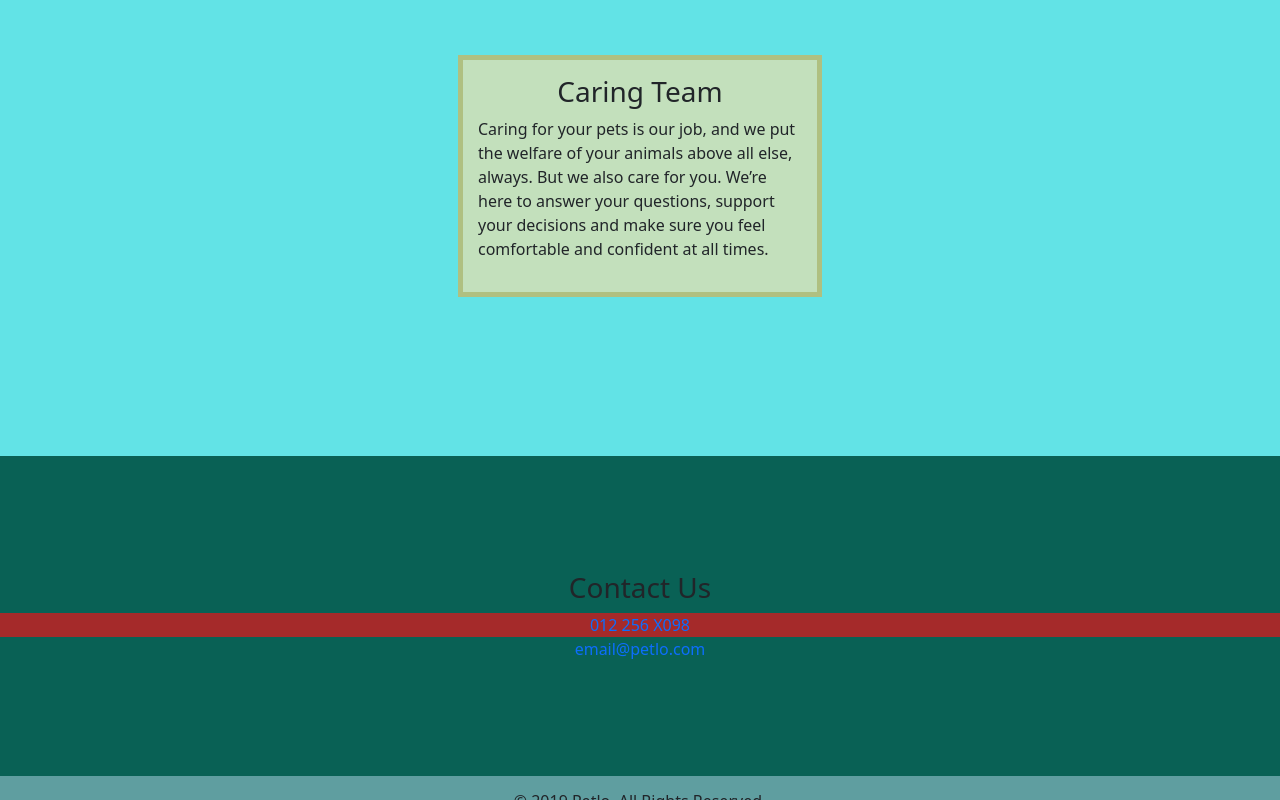
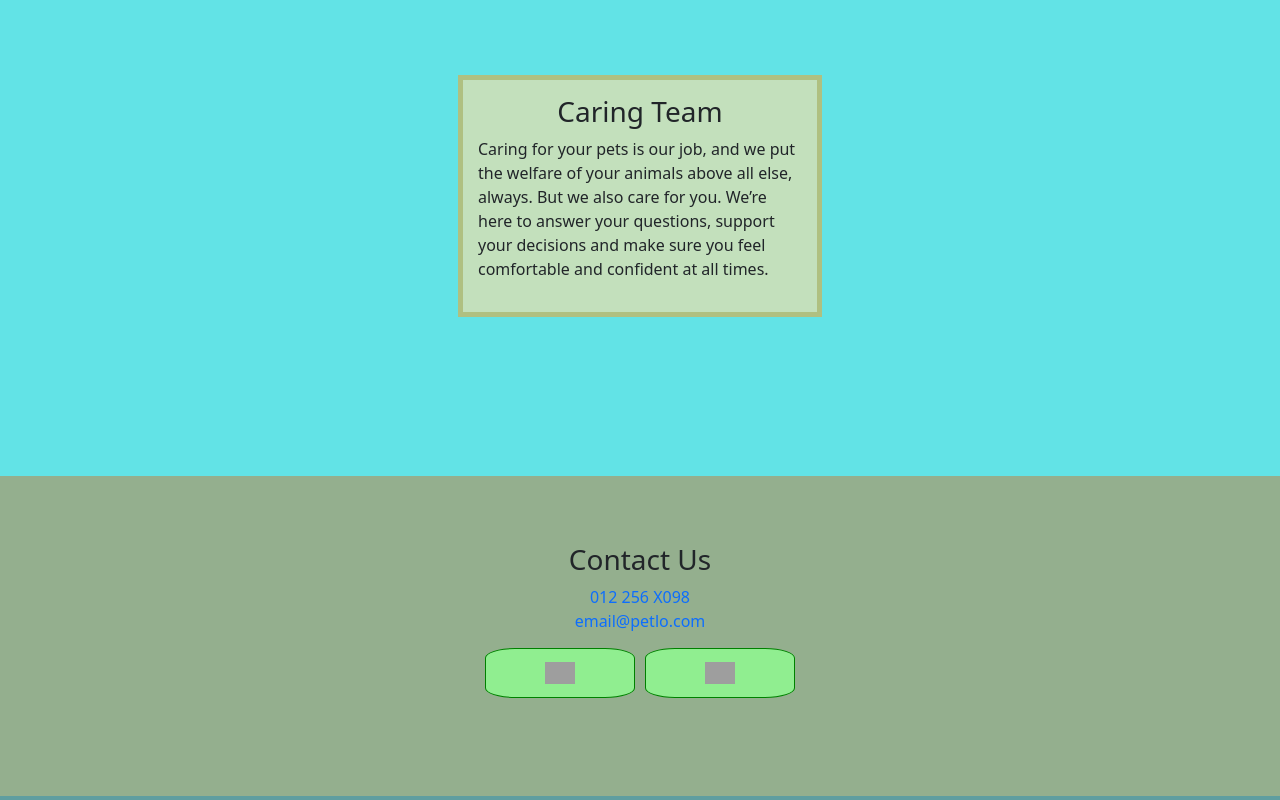
Before and after one commit to RubelBiswasCS/pet-buddies, a plain HTML site: page index.html in a window 1280 px wide. Shown: the part 2000-2800 px from the top of the page. Drawn offline with nearby package versions, Linux system fonts and the light colour scheme; grey boxes are pictures that could not be loaded.

Commit message:
modified contact section

```diff
--- a/css/style.css
+++ b/css/style.css
@@ -81,7 +81,7 @@ h1,h3{
     justify-content: center;
     flex-direction: column;
     min-height: 40vh;
-    background-color: rgb(9, 97, 85);
+    background-color: rgb(148, 175, 142);
 }
 .width30p{
     width: 75%;
@@ -123,3 +123,47 @@ a{
 
 }
 }
+
+
+ul{
+    display: flex;
+    justify-content: center;
+    align-items: center;
+    padding: 10px;
+    /* background-color: fuchsia; */
+}
+.social li{
+    display: flex;
+    align-items: center;
+    justify-content: center;
+    margin: 5px;
+    box-sizing: border-box;
+    width: 150px;
+    height: 50px;
+    background-color: lightgreen;
+    list-style-type: none;
+    border: 1px solid green;
+    border-radius: 20%;
+}
+li:hover{
+    box-shadow: 0 0 0 4px grey;
+}
+.social li a{
+    display: flex;
+    justify-content: center;
+    padding: 10px;
+
+    height: auto;
+
+}
+
+li .s-logo{
+    width:30px;
+    height:auto;
+}
+.social{
+    display: flex;
+    flex-direction: column;
+    align-items: center;
+    justify-content: center;
+}
--- a/index.html
+++ b/index.html
@@ -86,12 +86,25 @@
         <section id="contact">
           <h3>Contact Us</h3>
           <div class="flex-center">
-            <div class="flex-center" style="background-color: brown;"><a href tel:012 256 X098>012 256 X098</a></div>
+            <div class="flex-center" ><a href tel:012 256 X098>012 256 X098</a></div>
             <a href="maito:email@petlo.com">email@petlo.com</a>
           </div>
-          <div>
+          <div class="flex-center social" >
+            <!-- <a href="#"><img src="../images/icons/facebook.png" alt="facebook-link"></a> -->
+            <ul>
+              <li>
+                  <a href="https://twitter.com/RubelBiswasCS" target="_blank">
+                  <img class="s-logo" src="https://live.staticflickr.com/5030/5674089247_de2c03147e_n.jpg"  alt="twitter link">
+                  </a>
 
-          </div>
+              </li>
+              <li>
+                  <a href="https://www.linkedin.com/in/rubelbiswas/" target="_blank">
+                      <img class="s-logo" src="https://thumbs.dreamstime.com/b/linkedin-logo-sign-white-background-linkedin-business-social-networking-service-kharkiv-ukraine-may-linkedin-logo-sign-184260638.jpg"  alt="linkedin link">
+                      </a>
+                  </li>
+
+          </ul>
         </section>
 
    </main>
```
Also changed, not shown: images/icons/facebook.png (added), images/icons/instagram.png (added), images/icons/twitter.png (added).
